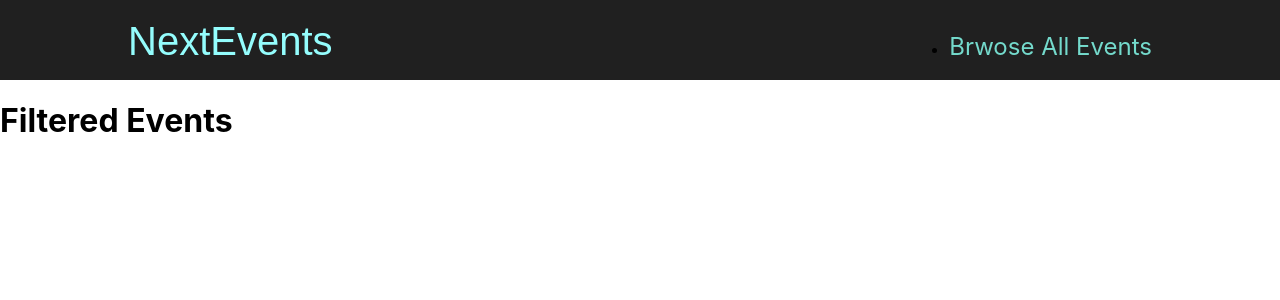
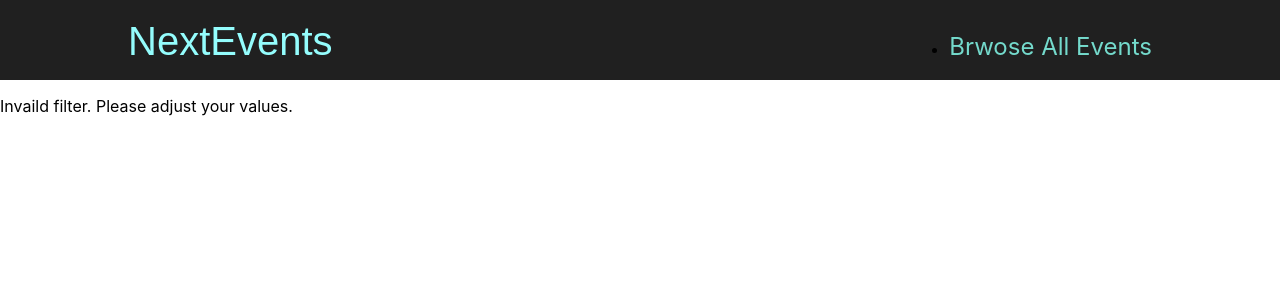
Before and after one commit to tatsuro1997/nextjs-course-4, a Next.js app: page /events in a window 1280 px wide. Shown: the top 300 px of the page. Built offline with nearby package versions, Linux system fonts and the light colour scheme.

Commit message:
Extracting Data on the Catch-All Page

```diff
--- a/pages/events/[...slug].js
+++ b/pages/events/[...slug].js
@@ -1,4 +1,45 @@
+import { useRouter } from "next/router";
+import { getFilteredEvents } from "../../dummy-data";
+
 function FilteredEventsPage() {
+  const router = useRouter();
+
+  const filterData = router.query.slug;
+
+  if (!filterData) {
+    return <p className="center">Loading...</p>;
+  }
+
+  const filteredYear = filterData[0];
+  const filteredMonth = filterData[1];
+
+  console.log(filteredYear);
+
+  const numYear = +filteredYear;
+  const numMonth = +filteredMonth;
+
+  console.log(numYear);
+
+  if (
+    isNaN(numYear) ||
+    isNaN(numMonth) ||
+    numYear > 2030 ||
+    numYear < 2021 ||
+    numMonth < 1 ||
+    numMonth > 12
+  ) {
+    return <p>Invaild filter. Please adjust your values.</p>;
+  }
+
+  const filteredEvents = getFilteredEvents({
+    year: numYear,
+    month: numMonth,
+  });
+
+  if (!filteredEvents || filteredEvents.length === 0) {
+    return <p>No events found for chosen filter!</p>;
+  }
+
   return (
     <div>
       <h1>Filtered Events</h1>
```
